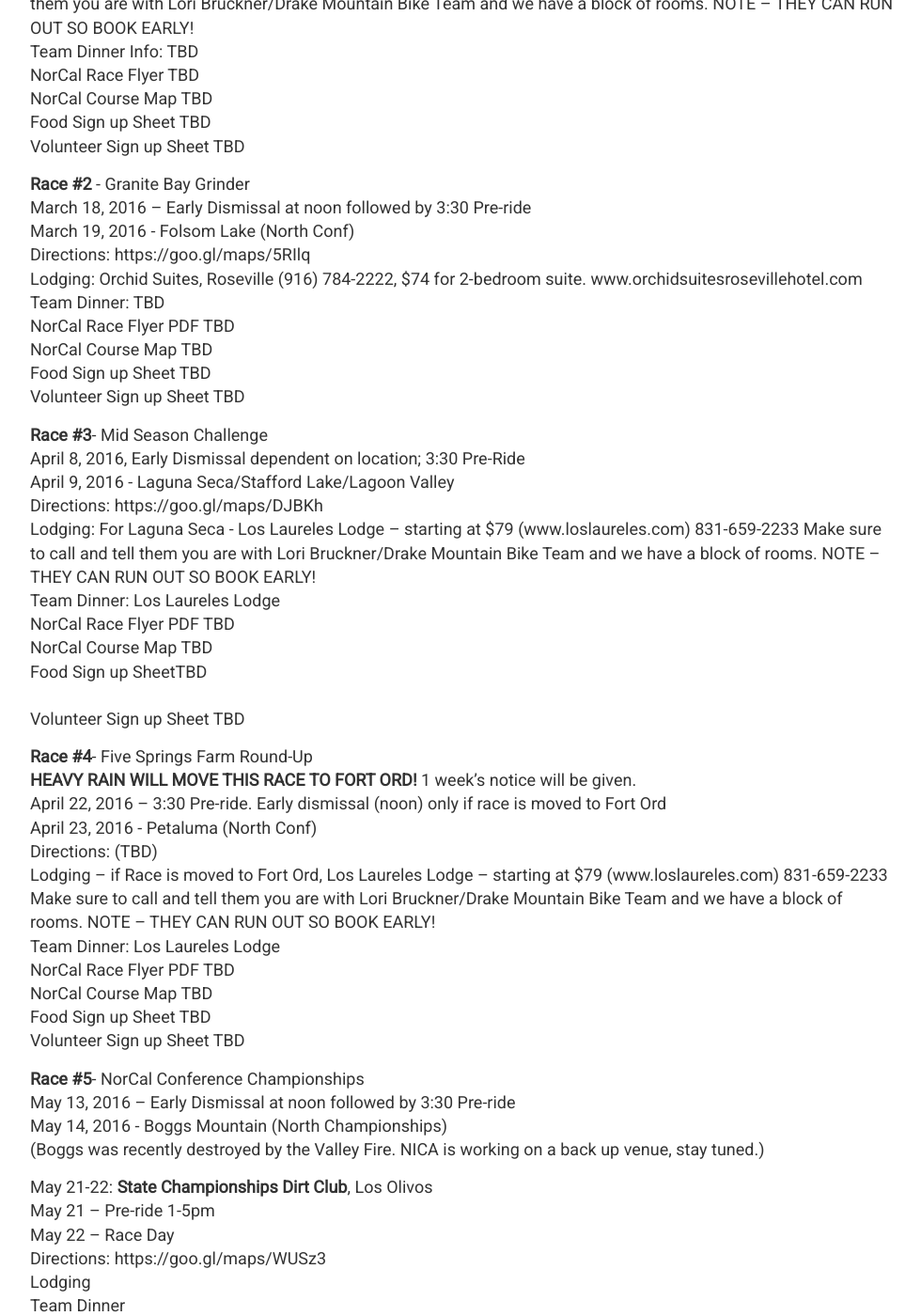
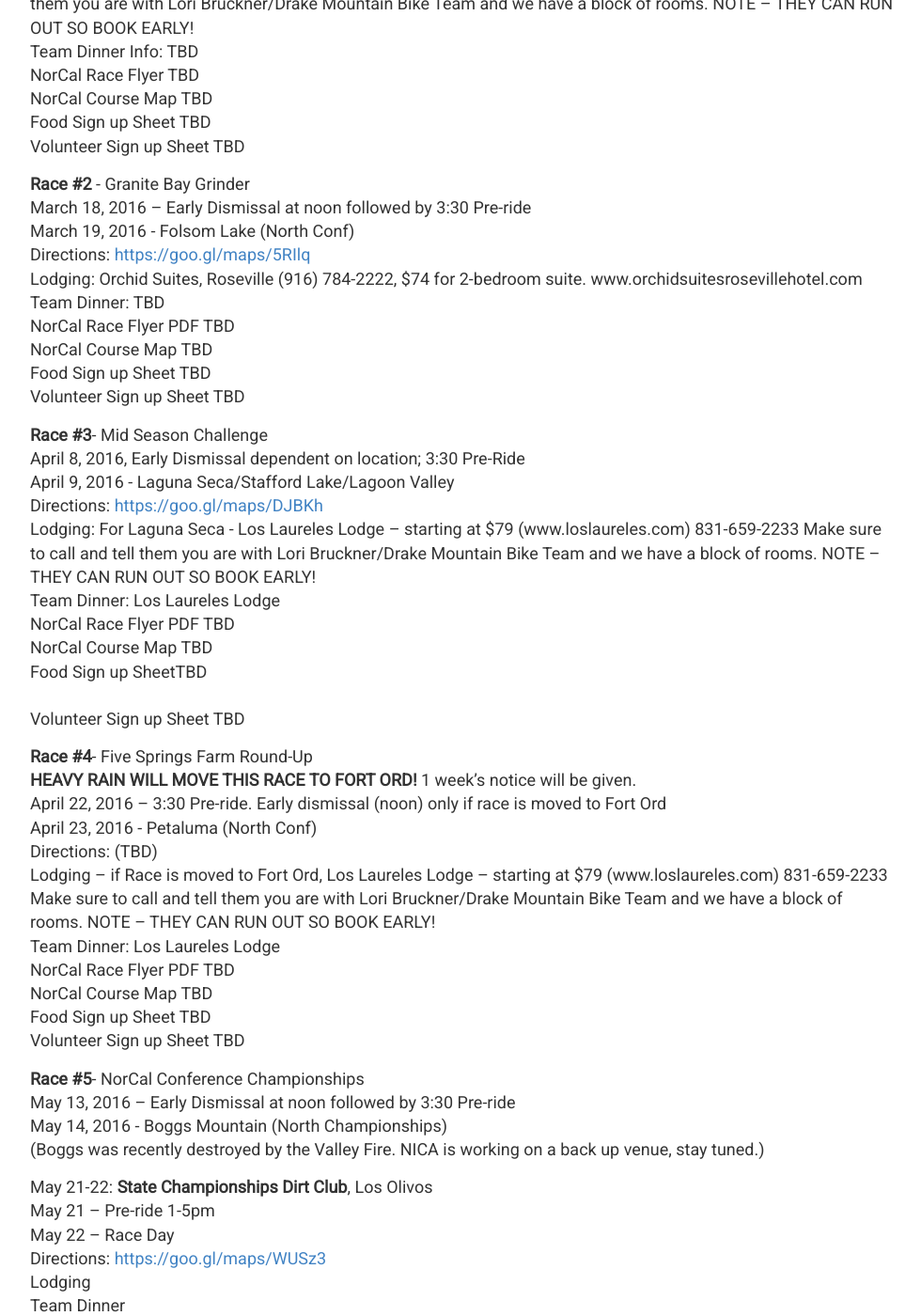
Before and after one commit to pwerba/drakeMTB, a Jekyll site: the page built from schedule.md, in a window 1280 px wide and 1400 px high, scrolled down 1002 px. Shown: the whole window at 94% size, without its empty margins (148-1128 px from the left). Built offline with Jekyll 4.4.1, drawn with Linux system fonts in a browser that asks for light colours; Markdown is read by kramdown in place of the engine named in the settings.

```diff
--- a/schedule.md
+++ b/schedule.md
@@ -22,7 +22,7 @@ Volunteer Sign up Sheet TBD<br>
 **Race #2** - Granite Bay Grinder <br>
 March 18, 2016 – Early Dismissal at noon followed by 3:30 Pre-ride<br>
 March 19, 2016 - Folsom Lake (North Conf)<br>
-Directions: https://goo.gl/maps/5RIlq<br>
+Directions: <https://goo.gl/maps/5RIlq><br>
 Lodging: Orchid Suites, Roseville (916) 784-2222, $74 for 2-bedroom suite. www.orchidsuitesrosevillehotel.com<br>
 Team Dinner: TBD<br>
 NorCal Race Flyer PDF TBD<br>
@@ -33,7 +33,7 @@ Volunteer Sign up Sheet TBD<br>
 **Race #3**- Mid Season Challenge <br>
 April 8, 2016, Early Dismissal dependent on location; 3:30 Pre-Ride<br>
 April 9, 2016 - Laguna Seca/Stafford Lake/Lagoon Valley<br>
-Directions: https://goo.gl/maps/DJBKh<br>
+Directions: <https://goo.gl/maps/DJBKh><br>
 Lodging: For Laguna Seca - Los Laureles Lodge – starting at $79 (www.loslaureles.com) 831-659-2233 Make sure to call and tell them you are with Lori Bruckner/Drake Mountain Bike Team and we have a block of rooms.  NOTE – THEY CAN RUN OUT SO BOOK EARLY!<br>
 Team Dinner: Los Laureles Lodge<br>
 NorCal Race Flyer PDF TBD<br>
@@ -61,7 +61,7 @@ May 14, 2016 - Boggs Mountain (North Championships)<br>
 May 21-22: **State Championships Dirt Club**, Los Olivos<br>
 May 21 – Pre-ride 1-5pm<br>
 May 22 – Race Day<br>
-Directions: https://goo.gl/maps/WUSz3<br>
+Directions: <https://goo.gl/maps/WUSz3><br>
 Lodging<br>
 Team Dinner <br>
 NorCal Race Flyer PDF <br>
```
Also changed, not shown: race.md (+1 -2 lines), riders.md (+2 -1 lines), teamrides.md (added, +29 -0 lines).
